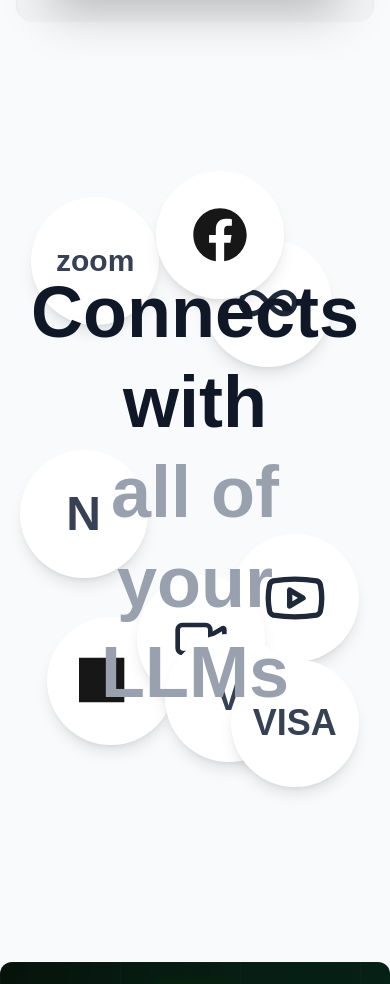
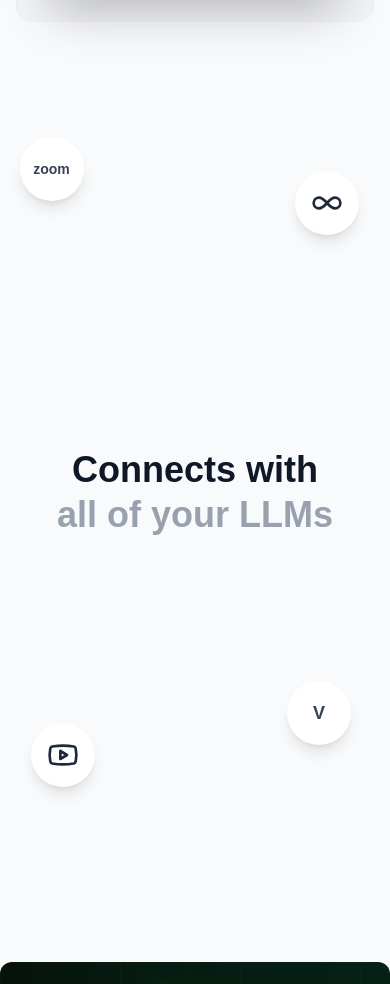
Before and after one commit to ekas-7/EthMem, a Next.js app in the folder frontend/: page / in a window 390 px wide. Shown: the part 1120-2104 px from the top of the page. Built offline with nearby package versions, Linux system fonts and the light colour scheme.

Commit message:
feat: enhance Connect component with responsive floating elements for improved visual engagement

```diff
--- a/frontend/app/components/Connect.jsx
+++ b/frontend/app/components/Connect.jsx
@@ -5,6 +5,8 @@ export default function Connect() {
   return (
     <div className="min-h-screen bg-gray-50 relative overflow-hidden flex items-center justify-center">
       <div className="absolute inset-0 pointer-events-none">
+        {/* Desktop floating elements - hidden on mobile */}
+        <div className="hidden lg:block">
           <div className="absolute top-[15%] left-[8%] w-32 h-32 bg-white rounded-full shadow-lg flex items-center justify-center animate-float" style={{ animationDelay: '0s' }}>
             <span className="text-3xl font-semibold text-gray-700">zoom</span>
           </div>
@@ -46,8 +48,57 @@ export default function Connect() {
           </div>
         </div>
 
-      <div className="relative z-10 text-center px-6 max-w-5xl">
-        <h1 className="text-7xl md:text-8xl font-bold leading-tight">
+        {/* Tablet floating elements - visible on medium screens */}
+        <div className="hidden md:block lg:hidden">
+          <div className="absolute top-[10%] left-[5%] w-24 h-24 bg-white rounded-full shadow-lg flex items-center justify-center animate-float" style={{ animationDelay: '0s' }}>
+            <span className="text-xl font-semibold text-gray-700">zoom</span>
+          </div>
+
+          <div className="absolute top-[15%] right-[8%] w-24 h-24 bg-white rounded-full shadow-lg flex items-center justify-center animate-float" style={{ animationDelay: '1s' }}>
+            <Infinity className="w-12 h-12 text-gray-800" strokeWidth={2} />
+          </div>
+
+          <div className="absolute top-[50%] left-[3%] w-24 h-24 bg-white rounded-full shadow-lg flex items-center justify-center animate-float" style={{ animationDelay: '0.5s' }}>
+            <span className="text-3xl font-bold text-gray-700">N</span>
+          </div>
+
+          <div className="absolute bottom-[15%] left-[10%] w-24 h-24 bg-white rounded-full shadow-lg flex items-center justify-center animate-float" style={{ animationDelay: '1.5s' }}>
+            <svg className="w-12 h-12" viewBox="0 0 24 24" fill="currentColor">
+              <path d="M0 3.25h5.75v5.75H0zm0 5.75h5.75v5.75H0zm0 5.75h5.75V20H0zm5.75-11.5h5.75v5.75H5.75zm0 5.75h5.75v5.75H5.75zm0 5.75h5.75V20H5.75zm5.75-11.5H17v5.75h-5.5zm0 5.75H17v5.75h-5.5zm0 5.75H17V20h-5.5z"/>
+            </svg>
+          </div>
+
+          <div className="absolute top-[60%] right-[5%] w-24 h-24 bg-white rounded-full shadow-lg flex items-center justify-center animate-float" style={{ animationDelay: '2s' }}>
+            <Youtube className="w-12 h-12 text-gray-800" />
+          </div>
+
+          <div className="absolute bottom-[20%] right-[15%] w-24 h-24 bg-white rounded-full shadow-lg flex items-center justify-center animate-float" style={{ animationDelay: '0.8s' }}>
+            <span className="text-2xl font-bold text-gray-700">VISA</span>
+          </div>
+        </div>
+
+        {/* Mobile floating elements - visible on small screens only */}
+        <div className="block md:hidden">
+          <div className="absolute top-[8%] left-[5%] w-16 h-16 bg-white rounded-full shadow-lg flex items-center justify-center animate-float" style={{ animationDelay: '0s' }}>
+            <span className="text-sm font-semibold text-gray-700">zoom</span>
+          </div>
+
+          <div className="absolute top-[12%] right-[8%] w-16 h-16 bg-white rounded-full shadow-lg flex items-center justify-center animate-float" style={{ animationDelay: '1s' }}>
+            <Infinity className="w-8 h-8 text-gray-800" strokeWidth={2} />
+          </div>
+
+          <div className="absolute bottom-[15%] left-[8%] w-16 h-16 bg-white rounded-full shadow-lg flex items-center justify-center animate-float" style={{ animationDelay: '1.5s' }}>
+            <Youtube className="w-8 h-8 text-gray-800" />
+          </div>
+
+          <div className="absolute bottom-[20%] right-[10%] w-16 h-16 bg-white rounded-full shadow-lg flex items-center justify-center animate-float" style={{ animationDelay: '0.8s' }}>
+            <span className="text-lg font-bold text-gray-700">V</span>
+          </div>
+        </div>
+      </div>
+
+      <div className="relative z-10 text-center px-4 sm:px-6 lg:px-8 max-w-5xl">
+        <h1 className="text-4xl sm:text-5xl md:text-6xl lg:text-7xl xl:text-8xl font-bold leading-tight">
           <span className="text-gray-900">Connects with</span>
           <br />
           <span className="text-gray-400">all of your LLMs</span>
```
Lines whose indentation alone changed are shown as unchanged.
